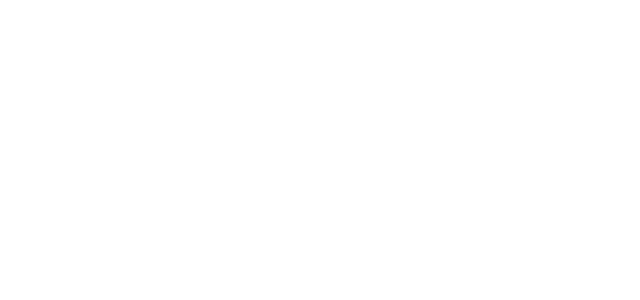
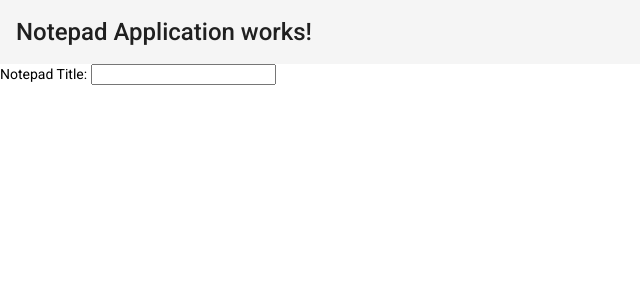
Before and after one commit to praveen683/notepad-webapp, an Angular app: page /notepad in a window 1280 px wide. Before the commit this address led to /. Shown: the top 300 px of the page, without its empty margins (0-640 px from the left). Built offline with nearby package versions, Linux system fonts and the light colour scheme.

Commit message:
updated  material/ rx-forms module and tested

```diff
--- a/src/app/app-routing.module.ts
+++ b/src/app/app-routing.module.ts
@@ -1,8 +1,19 @@
 import { NgModule } from '@angular/core';
 import { Routes, RouterModule } from '@angular/router';
+import { NotepadComponent } from './components/notepad/notepad.component';
 
 
-const routes: Routes = [];
+const routes: Routes = [
+  {
+    path: 'notepad',
+    component: NotepadComponent
+  },
+  {
+    path: '',
+    redirectTo: '/notepad',
+    pathMatch: 'full'
+  }
+];
 
 @NgModule({
   imports: [RouterModule.forRoot(routes)],
--- /dev/null
+++ b/src/app/components/notepad/notepad.component.html
@@ -0,0 +1,9 @@
+<mat-toolbar>
+    <mat-card-title>Notepad Application works!</mat-card-title>
+</mat-toolbar>
+<form [formGroup]="notepadForm">
+    <label>
+        Notepad Title:
+        <input type="text" formControlName="name">
+    </label>
+</form>
--- /dev/null
+++ b/src/app/components/notepad/notepad.component.ts
@@ -0,0 +1,20 @@
+import { Component, OnInit } from '@angular/core';
+import { FormBuilder, FormGroup } from '@angular/forms';
+
+@Component({
+  selector: 'app-notepad',
+  templateUrl: './notepad.component.html',
+  styleUrls: ['./notepad.component.less']
+})
+export class NotepadComponent implements OnInit {
+  notepadForm: FormGroup;
+
+  constructor(private fb: FormBuilder) { }
+
+  ngOnInit(): void {
+    this.notepadForm = this.fb.group({
+      name: [''],
+    });
+  }
+
+}
--- /dev/null
+++ b/src/app/material-module.ts
@@ -0,0 +1,29 @@
+// CDK
+import { A11yModule } from '@angular/cdk/a11y';
+// Other
+import { NgModule } from '@angular/core';
+// Material
+import { MatCardModule } from '@angular/material/card';
+import { MatDividerModule } from '@angular/material/divider';
+import { MatIconModule } from '@angular/material/icon';
+import { MatInputModule } from '@angular/material/input';
+import { MatListModule } from '@angular/material/list';
+import { MatToolbarModule } from '@angular/material/toolbar';
+
+const CDK_MODULES = [
+  A11yModule,
+];
+
+const MATERIAL_MODULES = [
+  MatCardModule,
+  MatDividerModule,
+  MatIconModule,
+  MatInputModule,
+  MatListModule,
+  MatToolbarModule
+];
+
+@NgModule({
+  exports: [...MATERIAL_MODULES, ...CDK_MODULES]
+})
+export class MaterialModule {}
```
Also changed, not shown: src/app/app.module.ts (+9 -2 lines), src/app/components/notepad/notepad.component.less (added), 1 other file (tests, documents, lock files or other folders).
